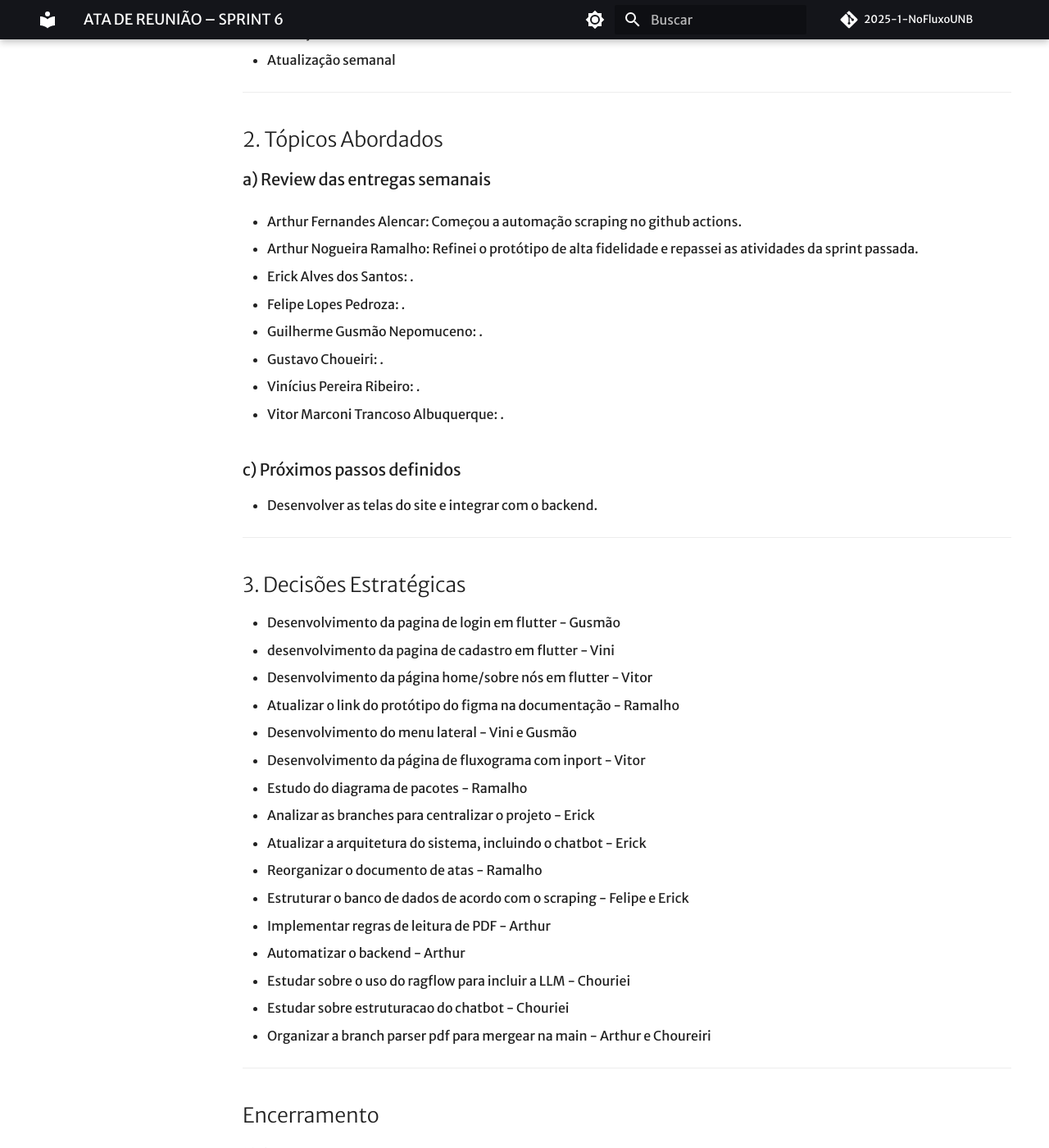
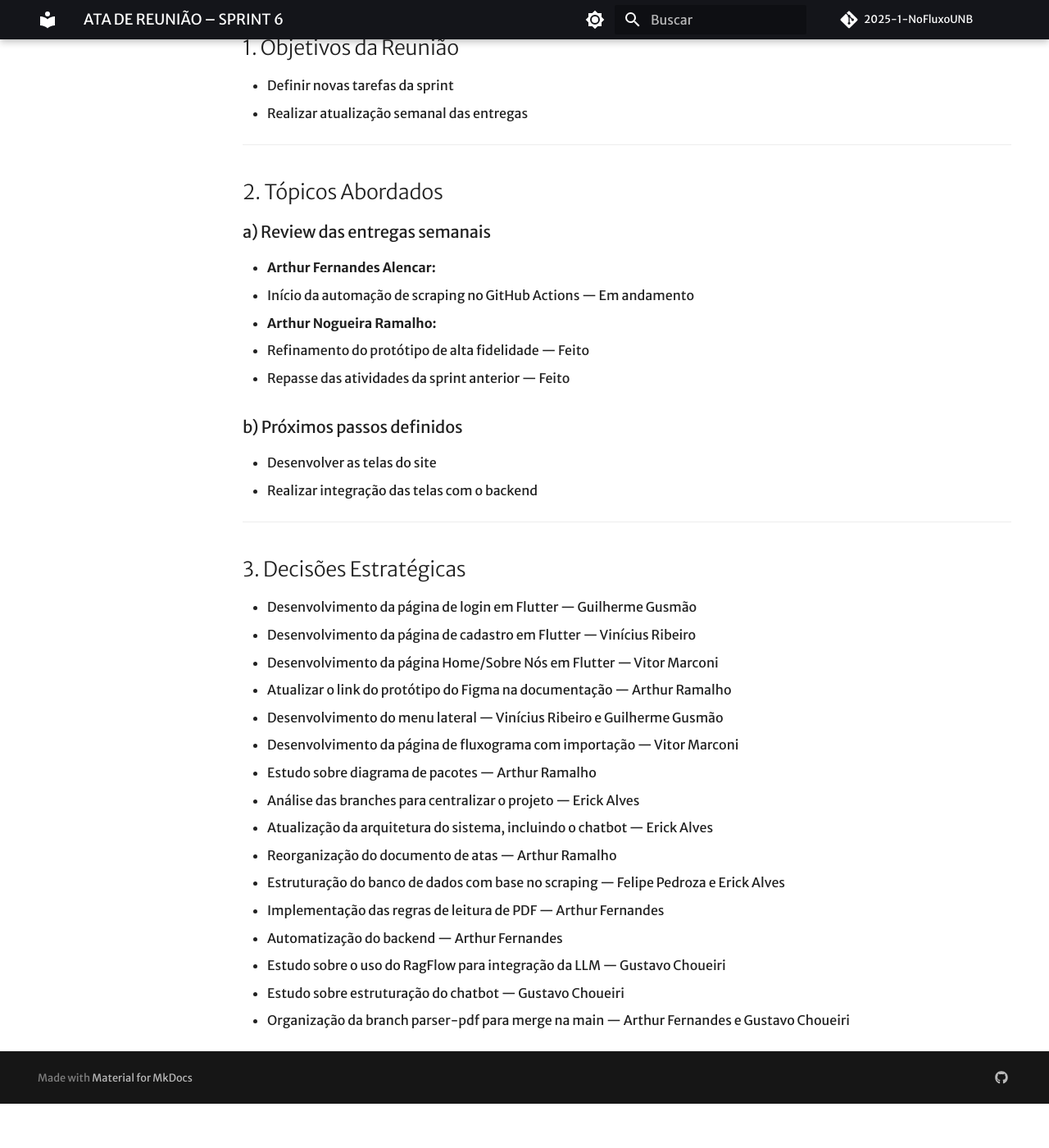
Before and after one commit to unb-mds/2025-1-Squad03, an MkDocs documentation site: the page built from Documentação/Atas/22-05-2025.md, in a window 1280 px wide and 1400 px high, scrolled down 707 px. Shown: the whole window at 82% size. Built offline with MkDocs 1.6.1 and Material for MkDocs 9.7.7, drawn with Linux system fonts in a browser that asks for light colours; comment, search, counter and statistics services are not loaded; after the commit the page ends 2053 px from its top, so only the background shows below that.

Commit message:
Update 22-05-2025.md

```diff
--- a/Documentação/Atas/22-05-2025.md
+++ b/Documentação/Atas/22-05-2025.md
@@ -4,7 +4,9 @@
 **Horário:** 19h00 às 19h45
 **Plataforma:** Discord
 
-### Participantes
+---
+
+## Participantes
 
 - Arthur Fernandes Alencar
 - Arthur Nogueira Ramalho
@@ -19,8 +21,8 @@
 
 ## 1. Objetivos da Reunião
 
-- Definição de novas tarefas
-- Atualização semanal
+- Definir novas tarefas da sprint
+- Realizar atualização semanal das entregas
 
 ---
 
@@ -28,49 +30,35 @@
 
 ### a) Review das entregas semanais
 
-- Arthur Fernandes Alencar: Começou a automação scraping no github actions.
+- **Arthur Fernandes Alencar:**
+  - Início da automação de scraping no GitHub Actions — Em andamento
 
-- Arthur Nogueira Ramalho: Refinei o protótipo de alta fidelidade e repassei as atividades da sprint passada.
+- **Arthur Nogueira Ramalho:**
+  - Refinamento do protótipo de alta fidelidade — Feito
+  - Repasse das atividades da sprint anterior — Feito
 
-- Erick Alves dos Santos: .
+### b) Próximos passos definidos
 
-- Felipe Lopes Pedroza:  .
-
-- Guilherme Gusmão Nepomuceno: .
-
-- Gustavo Choueiri: .
-
-- Vinícius Pereira Ribeiro: .
-
-- Vitor Marconi Trancoso Albuquerque: .
-
-### c) Próximos passos definidos
-
-- Desenvolver as telas do site e integrar com o backend.
+- Desenvolver as telas do site
+- Realizar integração das telas com o backend
 
 ---
 
 ## 3. Decisões Estratégicas
 
-- Desenvolvimento da pagina de login em flutter - Gusmão
-- desenvolvimento da pagina de cadastro em flutter - Vini
-- Desenvolvimento da página home/sobre nós em flutter - Vitor
-- Atualizar o link do protótipo do figma na documentação - Ramalho
-- Desenvolvimento do menu lateral - Vini e Gusmão
-- Desenvolvimento da página de fluxograma com inport - Vitor
-- Estudo do diagrama de pacotes - Ramalho
-- Analizar as branches para centralizar o projeto - Erick
-- Atualizar a arquitetura do sistema, incluindo o chatbot - Erick
-- Reorganizar o documento de atas - Ramalho
-- Estruturar o banco de dados de acordo com o scraping - Felipe e Erick
-- Implementar regras de leitura de PDF - Arthur
-- Automatizar o backend - Arthur
-- Estudar sobre o uso do ragflow para incluir a LLM - Chouriei
-- Estudar sobre estruturacao do chatbot - Chouriei
-- Organizar a branch parser pdf para mergear na main - Arthur e Choureiri
-
----
-
-## Encerramento
-
-19:45
+- Desenvolvimento da página de login em Flutter — Guilherme Gusmão
+- Desenvolvimento da página de cadastro em Flutter — Vinícius Ribeiro
+- Desenvolvimento da página Home/Sobre Nós em Flutter — Vitor Marconi
+- Atualizar o link do protótipo do Figma na documentação — Arthur Ramalho
+- Desenvolvimento do menu lateral — Vinícius Ribeiro e Guilherme Gusmão
+- Desenvolvimento da página de fluxograma com importação — Vitor Marconi
+- Estudo sobre diagrama de pacotes — Arthur Ramalho
+- Análise das branches para centralizar o projeto — Erick Alves
+- Atualização da arquitetura do sistema, incluindo o chatbot — Erick Alves
+- Reorganização do documento de atas — Arthur Ramalho
+- Estruturação do banco de dados com base no scraping — Felipe Pedroza e Erick Alves
+- Implementação das regras de leitura de PDF — Arthur Fernandes
+- Automatização do backend — Arthur Fernandes
+- Estudo sobre o uso do RagFlow para integração da LLM — Gustavo Choueiri
+- Estudo sobre estruturação do chatbot — Gustavo Choueiri
+- Organização da branch parser-pdf para merge na main — Arthur Fernandes e Gustavo Choueiri
```
